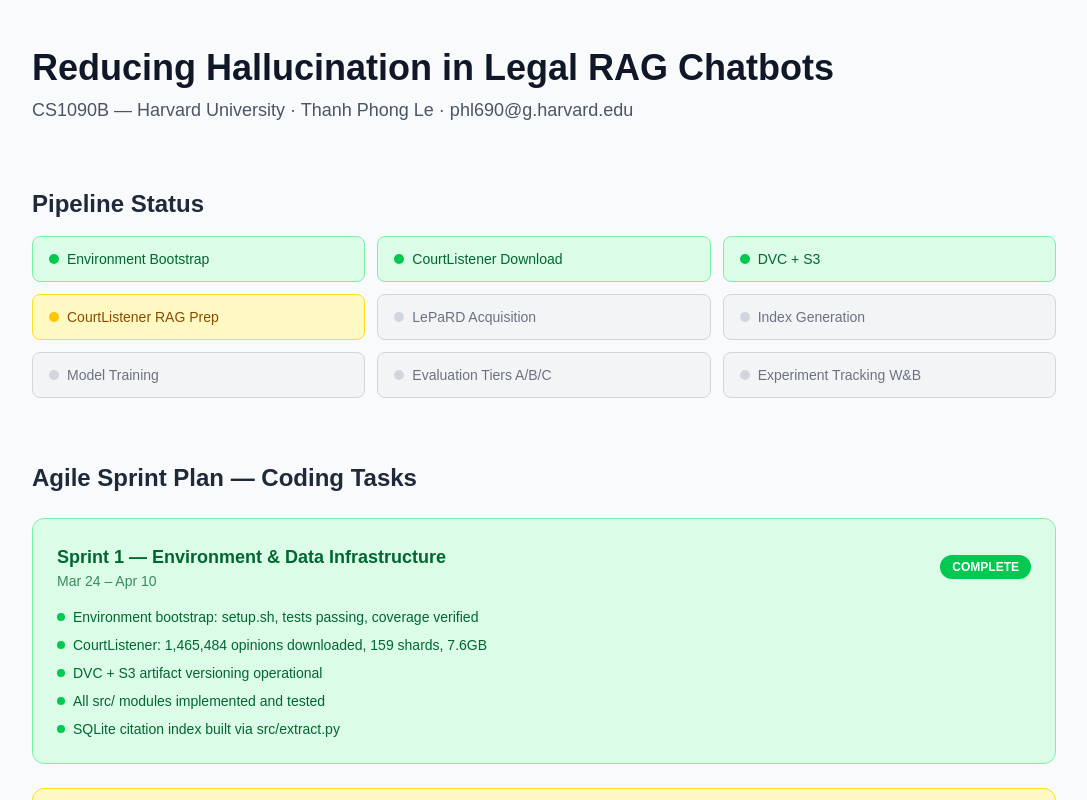
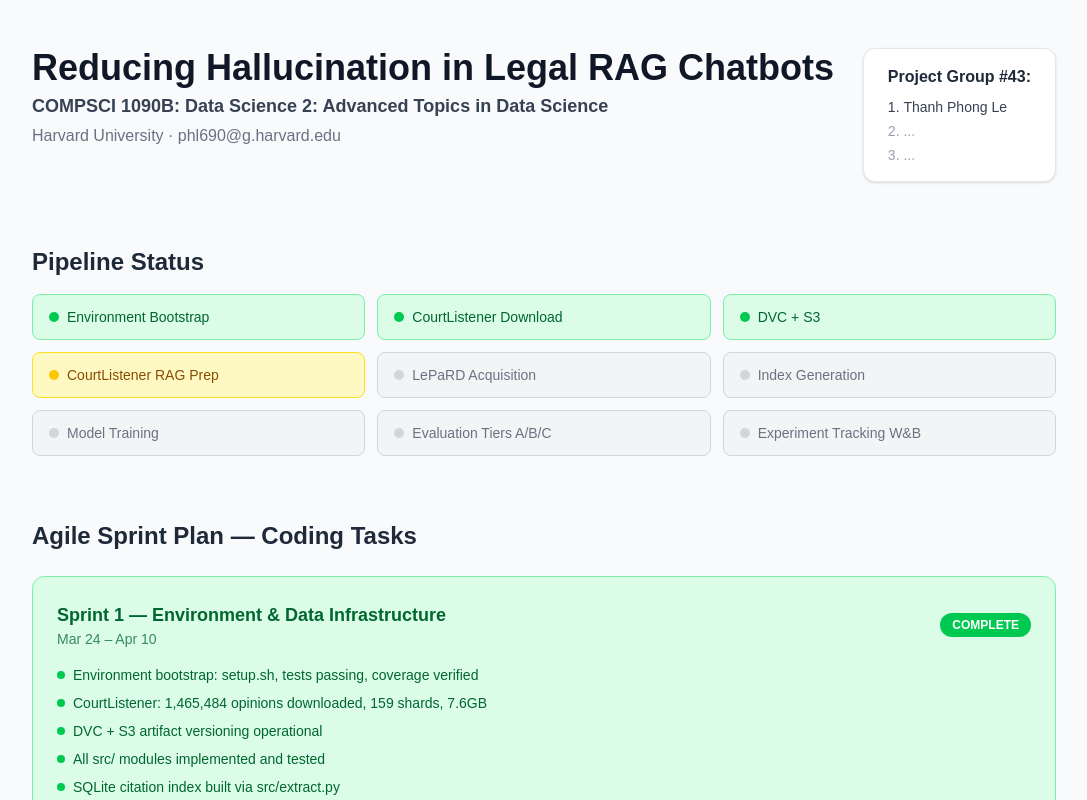
Before and after one commit to ltphongssvn/ProjectSite_cs1090b_HallucinationLegalRAGChatbots, a Next.js app in the folder frontend/: page / in a window 1280 px wide. Shown: the top 800 px of the page, without its empty margins (96-1183 px from the left). Built offline with nearby package versions, Linux system fonts and the light colour scheme.

Commit message:
feat(header): add COMPSCI 1090B course title and Project Group #43 card

```diff
--- a/frontend/app/page.tsx
+++ b/frontend/app/page.tsx
@@ -143,13 +143,26 @@ export default function HomePage() {
       <div className="max-w-5xl mx-auto space-y-16">
 
         {/* Header */}
-        <header>
-          <h1 className="text-4xl font-bold text-gray-900 mb-2">
-            Reducing Hallucination in Legal RAG Chatbots
-          </h1>
-          <p className="text-lg text-gray-600">
-            CS1090B — Harvard University · Thanh Phong Le · phl690@g.harvard.edu
-          </p>
+        <header className="flex flex-col sm:flex-row justify-between items-start gap-6">
+          <div>
+            <h1 className="text-4xl font-bold text-gray-900 mb-1">
+              Reducing Hallucination in Legal RAG Chatbots
+            </h1>
+            <p className="text-lg font-semibold text-gray-700 mb-1">
+              COMPSCI 1090B: Data Science 2: Advanced Topics in Data Science
+            </p>
+            <p className="text-base text-gray-500">
+              Harvard University · phl690@g.harvard.edu
+            </p>
+          </div>
+          <div className="bg-white border border-gray-200 rounded-xl px-6 py-4 shadow-sm min-w-[180px]">
+            <p className="text-base font-bold text-gray-800 mb-2">Project Group #43:</p>
+            <ol className="list-decimal list-inside space-y-1 text-sm text-gray-700">
+              <li>Thanh Phong Le</li>
+              <li className="text-gray-400">...</li>
+              <li className="text-gray-400">...</li>
+            </ol>
+          </div>
         </header>
 
         {/* Pipeline Status */}
@@ -173,7 +186,6 @@ export default function HomePage() {
               <div
                 key={sprint.id}
                 data-testid="sprint-card"
-                data-testid-sprint={`sprint-${sprint.id}`}
                 className={`border rounded-xl p-6 ${statusColors[sprint.status]}`}
               >
                 <div className="flex justify-between items-center flex-wrap gap-2 mb-4">
```
